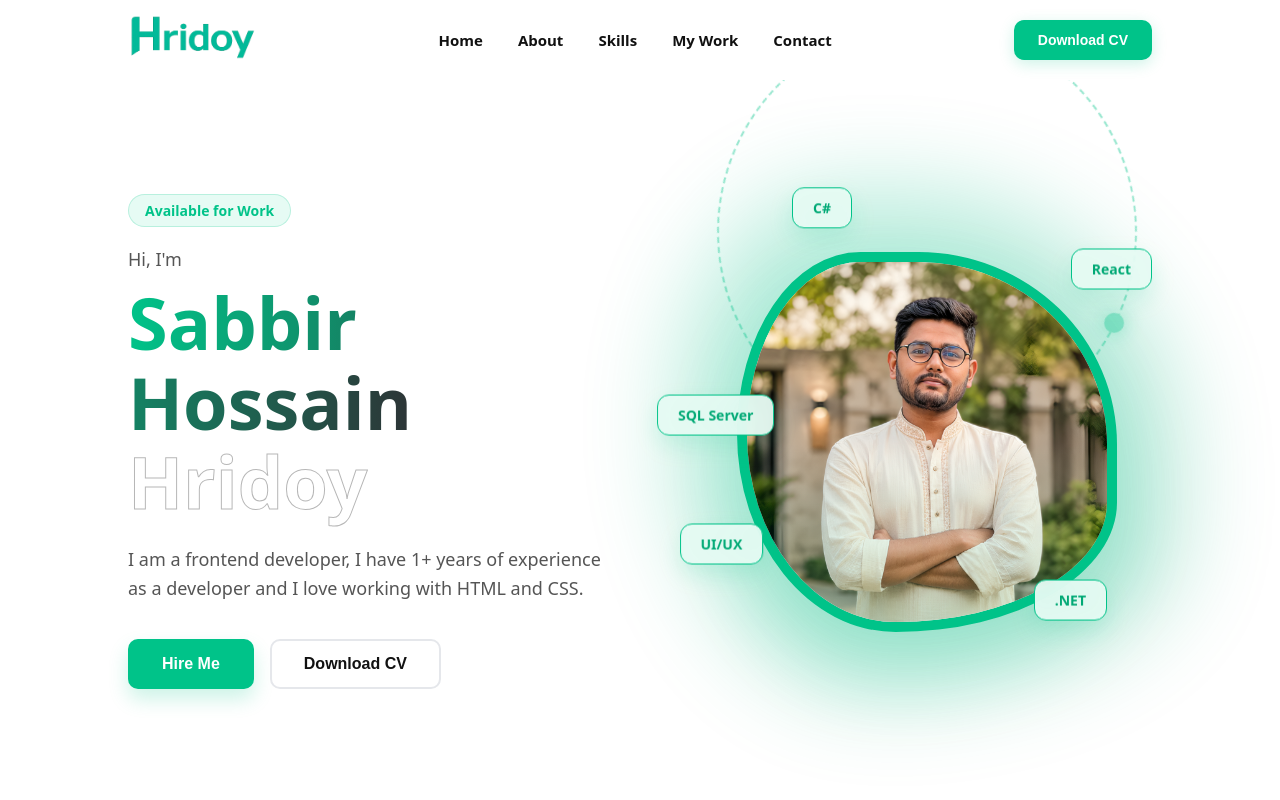
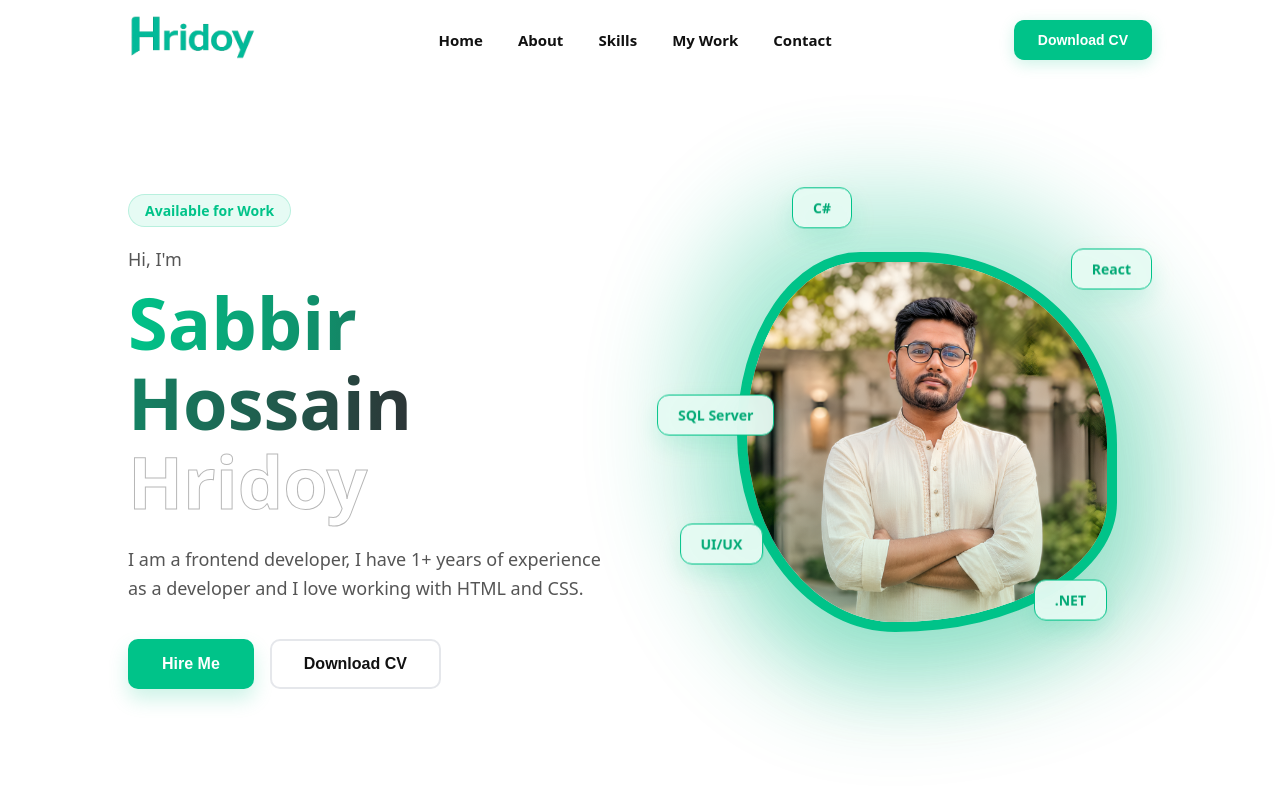
Before and after one commit to Hridu06/portfolio-react, a React (Vite) app: page / in a window 1280 px wide. Shown: the top 800 px of the page. Built offline with nearby package versions, Linux system fonts and the light colour scheme.

Commit message:
update hero

```diff
--- a/src/sections/Hero/Hero.css
+++ b/src/sections/Hero/Hero.css
@@ -143,29 +143,6 @@
   opacity: 0.3;
 }
 
-.hero-shape-layer {
-  position: absolute;
-  width: 420px;
-  height: 420px;
-  border: 2px dashed var(--color-primary);
-  border-radius: 50%;
-  animation: rotate 20s linear infinite;
-  z-index: -1;
-  opacity: 0.4;
-}
-
-.hero-shape-layer::before {
-  content: '';
-  position: absolute;
-  top: -10px;
-  left: 50%;
-  width: 20px;
-  height: 20px;
-  background: var(--color-primary);
-  border-radius: 50%;
-  transform: translateX(-50%);
-  box-shadow: 0 0 20px var(--color-primary);
-}
 
 .hero-image-wrapper {
   width: 380px;
--- a/src/sections/Hero/Hero.jsx
+++ b/src/sections/Hero/Hero.jsx
@@ -30,7 +30,6 @@ const Hero = () => {
         <div className="hero-right">
           <div className="hero-visual">
             <div className="hero-blob"></div>
-            <div className="hero-shape-layer"></div>
             <div className="hero-image-wrapper">
               <img src={heroImage} alt="Profile" />
             </div>
```
